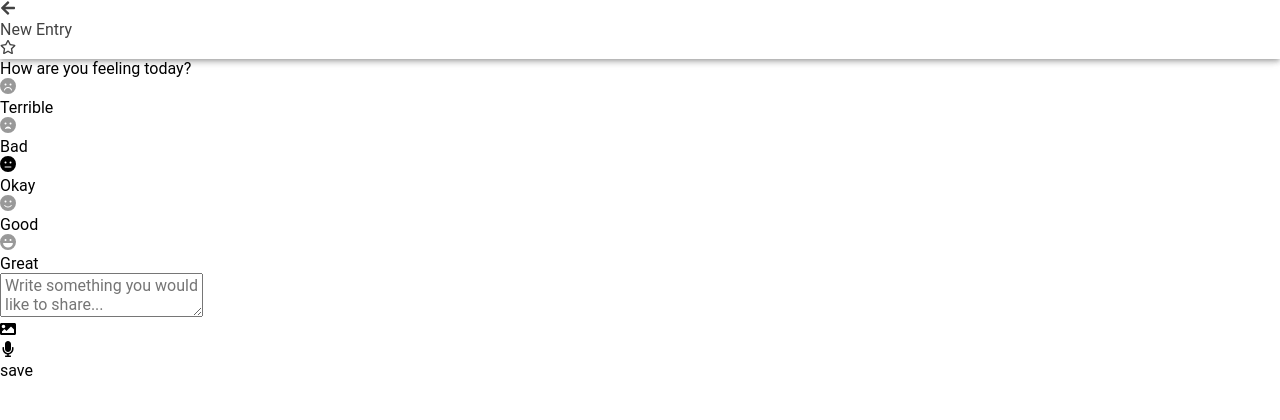
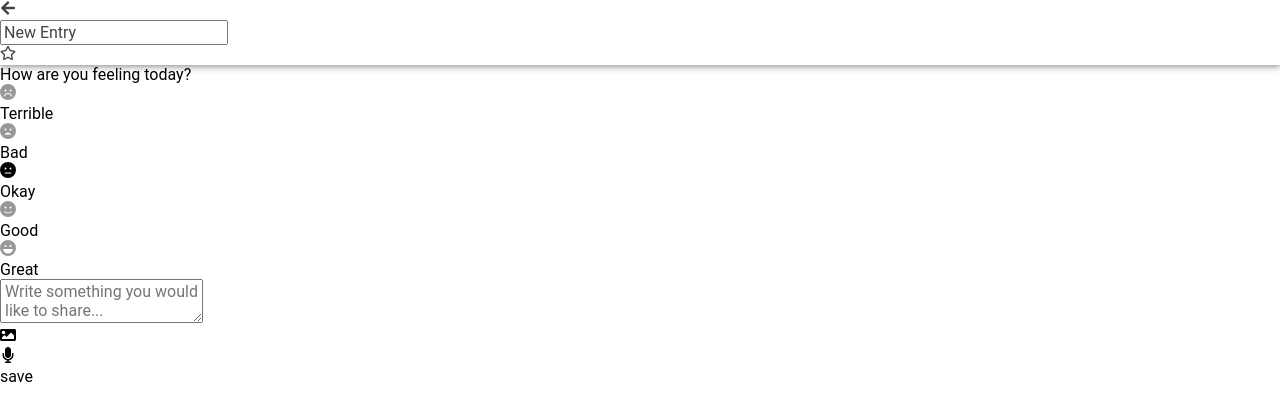
Before and after one commit to checkupteam/checkup-app, a React (Vite) app: page /journal/add in a window 1280 px wide. Shown: the top 420 px of the page. Built offline with nearby package versions, Linux system fonts and the light colour scheme; what @ionic/storage, konsta, localforage-cordovasqlitedriver would draw is missing.

Commit message:
feat: Update styling and Improve Journal

```diff
--- a/src/pages/journal/JournalEntry.tsx
+++ b/src/pages/journal/JournalEntry.tsx
@@ -1,6 +1,12 @@
 import { Camera, CameraResultType } from "@capacitor/camera";
 import { Keyboard } from "@capacitor/keyboard";
-import { IonHeader, IonToolbar, useIonRouter } from "@ionic/react";
+import {
+    IonContent,
+    IonHeader,
+    IonPage,
+    IonToolbar,
+    useIonRouter,
+} from "@ionic/react";
 import { useEffect, useState } from "react";
 import { IconType } from "react-icons";
 import {
@@ -18,19 +24,40 @@ import {
     FaFaceSmile,
 } from "react-icons/fa6";
 import { Moods } from "../../types/journal";
-import { useDispatch } from "react-redux";
-import { addJournalEntry } from "../../store/journal";
+import { useDispatch, useSelector } from "react-redux";
+import {
+    addJournalEntry,
+    selectJournalEntires,
+    updateJournalEntry,
+} from "../../store/journal";
+import { RouteComponentProps, useHistory } from "react-router";
 
-const JournalEntry: React.FC = () => {
+interface JournalEntryPageProps
+    extends RouteComponentProps<{
+        id?: string;
+    }> {}
+
+const JournalEntry: React.FC<JournalEntryPageProps> = ({ match }) => {
+    const entries = useSelector(selectJournalEntires);
+    const id = match.params.id ? parseInt(match.params.id) : undefined;
+    const entry = id ? entries[id] : null;
     const dispatch = useDispatch();
     const router = useIonRouter();
     const [keyboardVisible, setKeyboardVisible] = useState(false);
     const [content, setContent] = useState("");
     const [mood, setMood] = useState<Moods>(Moods.OKAY);
+    const [title, setTitle] = useState("New Entry");
     const [photo, setPhoto] = useState<string | null>(null);
     const [favorite, setFavorite] = useState(false);
 
     useEffect(() => {
+        if (entry) {
+            setTitle(entry.title);
+            setContent(entry.content);
+            setMood(entry.mood);
+            setFavorite(entry.favorite);
+        }
+
         Keyboard.addListener("keyboardWillShow", () => {
             setKeyboardVisible(true);
         });
@@ -79,33 +106,48 @@ const JournalEntry: React.FC = () => {
         );
     };
 
-    const newEntry = () => {
+    const saveEntry = () => {
+        console.log(entry, id);
+        if (entry && id !== undefined) {
+            dispatch(
+                updateJournalEntry({
+                    index: id,
+                    title,
+                    content,
+                    mood,
+                    favorite,
+                })
+            );
+        } else {
             dispatch(
                 addJournalEntry({
-                title: "New Entry",
+                    title,
                     content,
                     mood,
                     date: new Date().getTime(),
                     favorite,
                 })
             );
-        router.push("/journal");
+        }
+        router.goBack();
     };
 
     return (
-        <>
-            <IonHeader className="shadow-none bg-primary/20">
+        <IonPage>
+            <IonHeader className="shadow-none">
                 <IonToolbar>
-                    <div className="flex justify-between items-center px-2 pl-3 text-xl font-bold gap-1">
+                    <div className="flex justify-between items-center px-2 pl-3 text-xl font-bold gap-1 h-10">
                         <div
                             className="flex justify-center items-center h-10 w-10"
                             onClick={() => router.goBack()}
                         >
                             <FaArrowLeft />
                         </div>
-                        <div className="py-2 flex-1 outline-none overflow-x-auto whitespace-nowrap">
-                            New Entry
-                        </div>
+                        <input
+                            className="py-2 flex-1 outline-none overflow-x-auto whitespace-nowrap bg-transparent"
+                            value={title}
+                            onChange={(e) => setTitle(e.target.value)}
+                        />
                         <div
                             className="flex justify-center items-center h-10 w-10"
                             onClick={() => setFavorite((c) => !c)}
@@ -119,7 +161,8 @@ const JournalEntry: React.FC = () => {
                     </div>
                 </IonToolbar>
             </IonHeader>
-            <div className="p-3 flex flex-col gap-3 w-full flex-1 shrink-0 h-0">
+            <IonContent scrollY={false}>
+                <div className="p-3 flex flex-col gap-3 w-full h-full">
                     <div className="flex flex-col gap-3">
                         <div className="text-xl font-bold px-2">
                             How are you feeling today?
@@ -185,14 +228,15 @@ const JournalEntry: React.FC = () => {
                             </div>
                             <div
                                 className="bg-accent rounded-full flex-[2] flex justify-center items-center text-lg font-bold uppercase"
-                            onClick={newEntry}
+                                onClick={saveEntry}
                             >
                                 save
                             </div>
                         </div>
                     )}
                 </div>
-        </>
+            </IonContent>
+        </IonPage>
     );
 };
 
--- a/src/pages/journal/index.tsx
+++ b/src/pages/journal/index.tsx
@@ -1,16 +1,17 @@
-import { IonRouterOutlet } from "@ionic/react";
+import { IonPage, IonRouterOutlet } from "@ionic/react";
 import { Route } from "react-router";
 import JournalList from "./JournalList";
 import JournalEntry from "./JournalEntry";
 
 const Journal: React.FC = () => {
     return (
-        <div>
+        <IonPage>
             <IonRouterOutlet className="flex flex-col overflow-hidden">
                 <Route exact path="/journal" component={JournalList} />
                 <Route exact path="/journal/add" component={JournalEntry} />
+                <Route path="/journal/edit/:id" component={JournalEntry} />
             </IonRouterOutlet>
-        </div>
+        </IonPage>
     );
 };
 
--- a/src/theme/global.css
+++ b/src/theme/global.css
@@ -1,6 +1,7 @@
 body {
     background-color: var(--background);
-    --ion-toolbar-background: transparent;
+    --ion-toolbar-background: var(--header);
+    --ion-background-color: var(--background);
 }
 
 .header-ios ion-toolbar:last-of-type {
--- a/src/theme/variables.css
+++ b/src/theme/variables.css
@@ -4,6 +4,7 @@ http://ionicframework.com/docs/theming/ */
 @media (prefers-color-scheme: dark) {
     :root {
         --background: #2b2a2e;
+        --header: #222225;
     }
 }
 
```
Also changed, not shown: src/pages/journal/JournalList.tsx (+59 -15 lines). Lines whose indentation alone changed are shown as unchanged.
